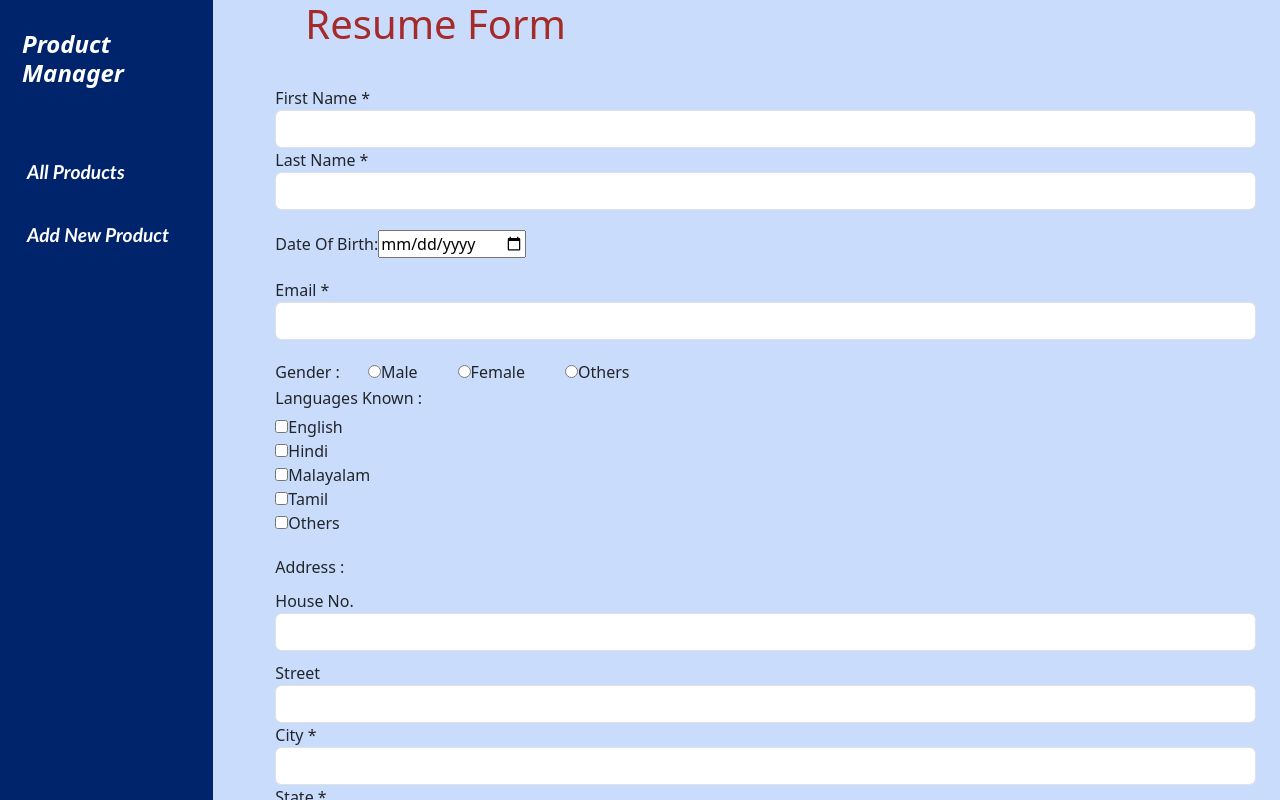
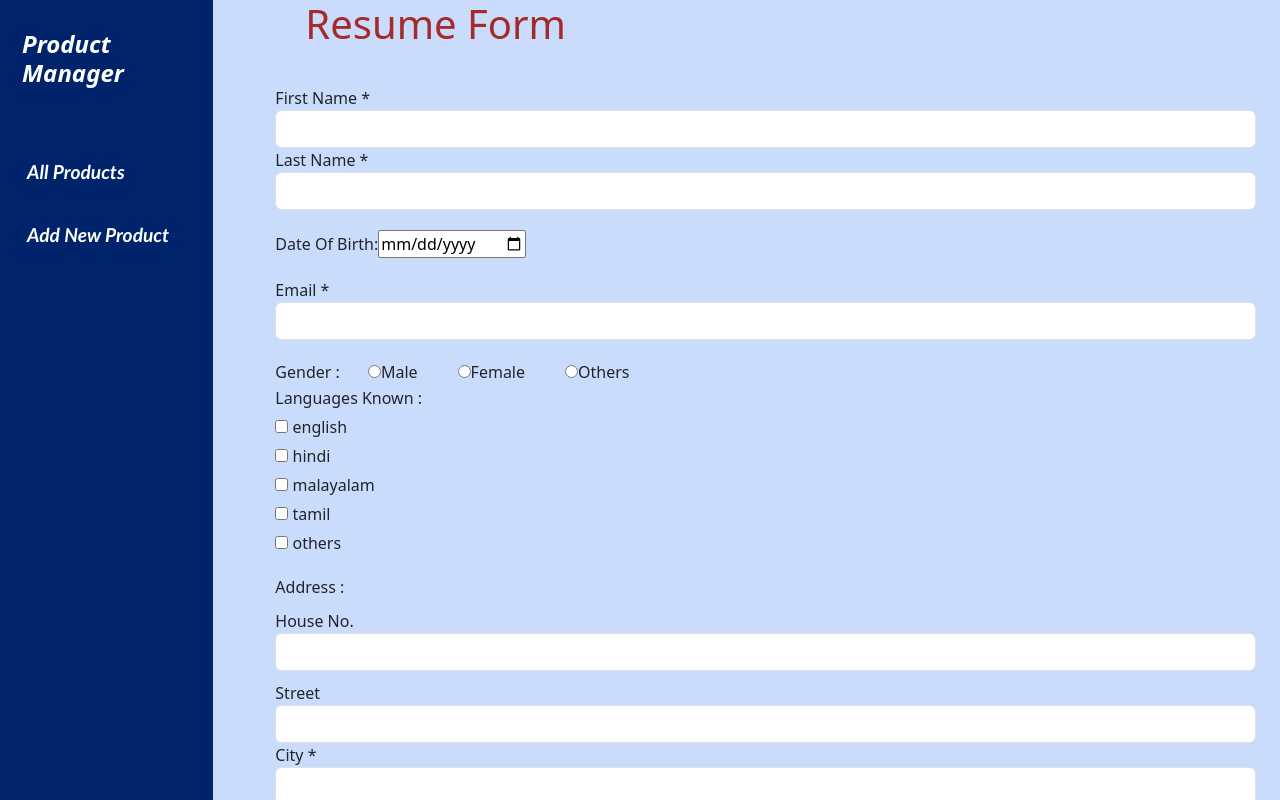
Before and after one commit to Sebinsj/profilebuilder, an Angular app: page /Registration in a window 1280 px wide. Shown: the top 800 px of the page. Built offline with nearby package versions, Linux system fonts and the light colour scheme.

Commit message:
registration completed

```diff
--- a/src/app/registration/registration.component.html
+++ b/src/app/registration/registration.component.html
@@ -36,39 +36,18 @@
                     </div>
                 </label>
                 </div>
-       <div formGroupName="languages">
-        <label for="">Languages Known :</label>
-        <div  style="padding-top: 5px;">
-                <label for="" >
-                    <input type="checkbox" formControlName="english">English
-                </label>
-        </div>
 
-        <div  >
-                <label for="" >
-                    <input type="checkbox" formControlName="hindi">Hindi
-                </label>
-        </div>
+          <div formGroupName="languages">
+                    <label for="">Languages Known :</label>
+                    <div *ngFor="let lang of languagesList" style="padding-top: 5px;">
+                            <label for="" >
+                                <input type="checkbox"  (change)="checkboxchange($event)" formControlName="{{lang}}" > {{lang}}
+                            </label>
+                    </div>
 
-        <div >
-                <label for="" >
-                    <input type="checkbox" formControlName="malayalam">Malayalam
-                </label>
-        </div>
+            </div>
 
-        <div >
-                <label for="" >
-                    <input type="checkbox" formControlName="tamil">Tamil
-                </label>
-        </div>
 
-        <div >
-                <label for="" >
-                    <input type="checkbox" formControlName="others">Others
-                </label>
-        </div>
-
-        </div>
 
             <div formGroupName="address" style="padding-top: 20px;">
                 <label for="">Address :</label>
@@ -142,7 +121,7 @@
             </div>
 
                 <div style="padding-top: 20px;">
-                    <button type="submit" class="btn btn-primary" [disabled]="!profileForm.valid">Submit</button>
+                    <button type="submit" class="btn btn-primary" [disabled]="!profileForm.valid || !languageSelected">Submit</button>
                     <button type="reset" class="btn btn-danger">Reset</button>
                 </div>
 
--- a/src/app/registration/registration.component.ts
+++ b/src/app/registration/registration.component.ts
@@ -14,8 +14,11 @@ export class RegistrationComponent implements OnInit{
   profileForm!: FormGroup;
   userSelectedLanguages:[]=[];
 
+  count=0;
+  languageSelected:boolean=false;
+
   genders=['Male','Female','Others'];
-  languages=['Engilsh','Hindi','Malayalam','Tamil','Others']
+  languagesList:string[]=['english','hindi','malayalam','tamil','others']
   cities=['a','b','c','d'];
   states=['a','b','c','d'];
   get addexp(){
@@ -41,7 +44,7 @@ export class RegistrationComponent implements OnInit{
         email:new FormControl(null,[Validators.required,Validators.email]),
         gender:new FormControl(null),
         languages:new FormGroup({
-          english:new FormControl(false,Validators.requiredTrue),
+          english:new FormControl(false,Validators.required),
           hindi:new FormControl(false,Validators.required),
           malayalam:new FormControl(false,Validators.required),
           tamil:new FormControl(false,Validators.required),
@@ -93,10 +96,23 @@ export class RegistrationComponent implements OnInit{
 
     this.profileForm.reset()
   }
-  selectedLanguages():void{
+  checkboxchange(event:any){
+    if(event.target.checked){
+      this.count+=1
+      console.log(this.count);
 
+    }
+    else{
+      this.count-=1
+      console.log(this.count);
 
-
+    }
+    if(this.count>0){
+      this.languageSelected=true
+    }
+    else{
+      this.languageSelected=false
+    }
   }
 
 }
```
